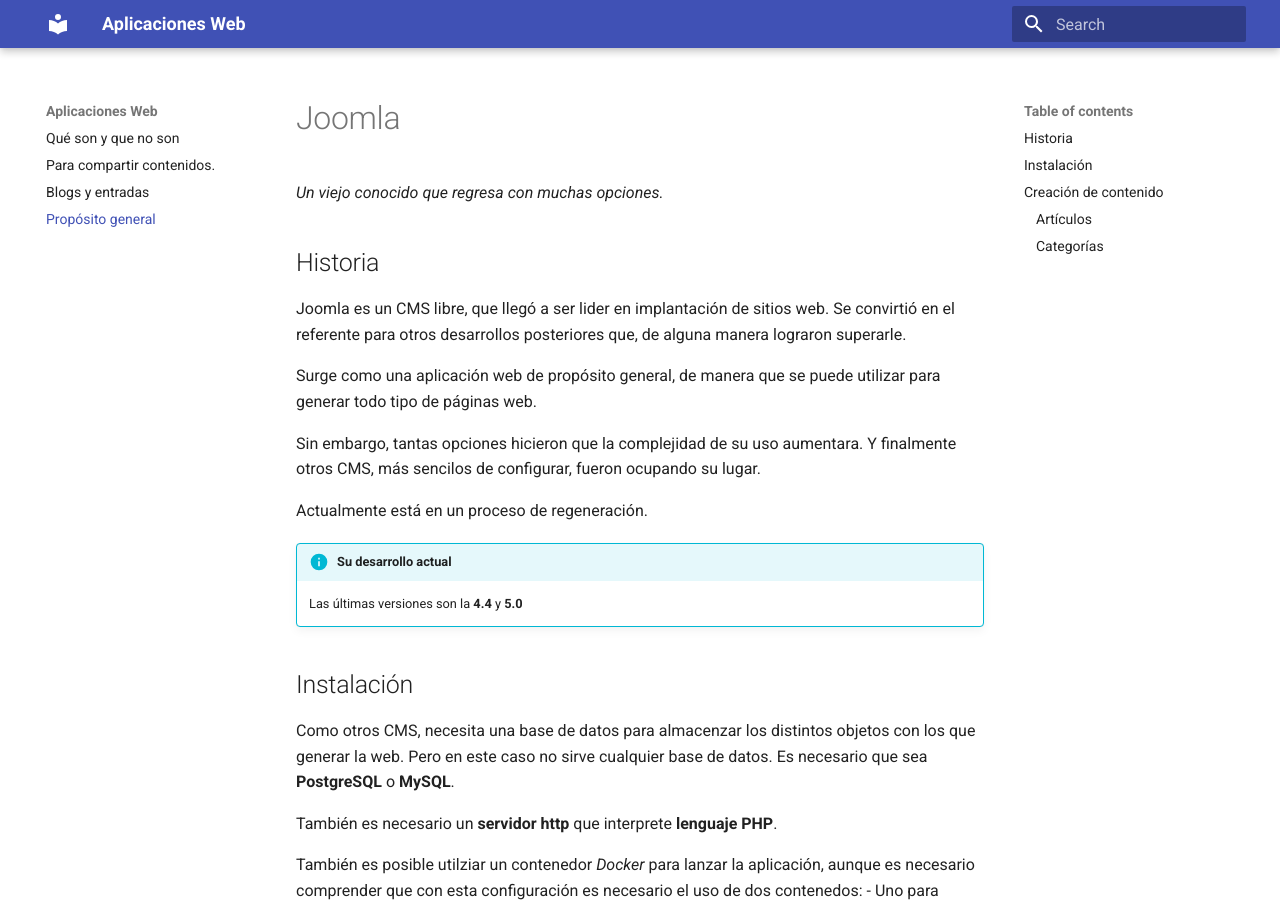
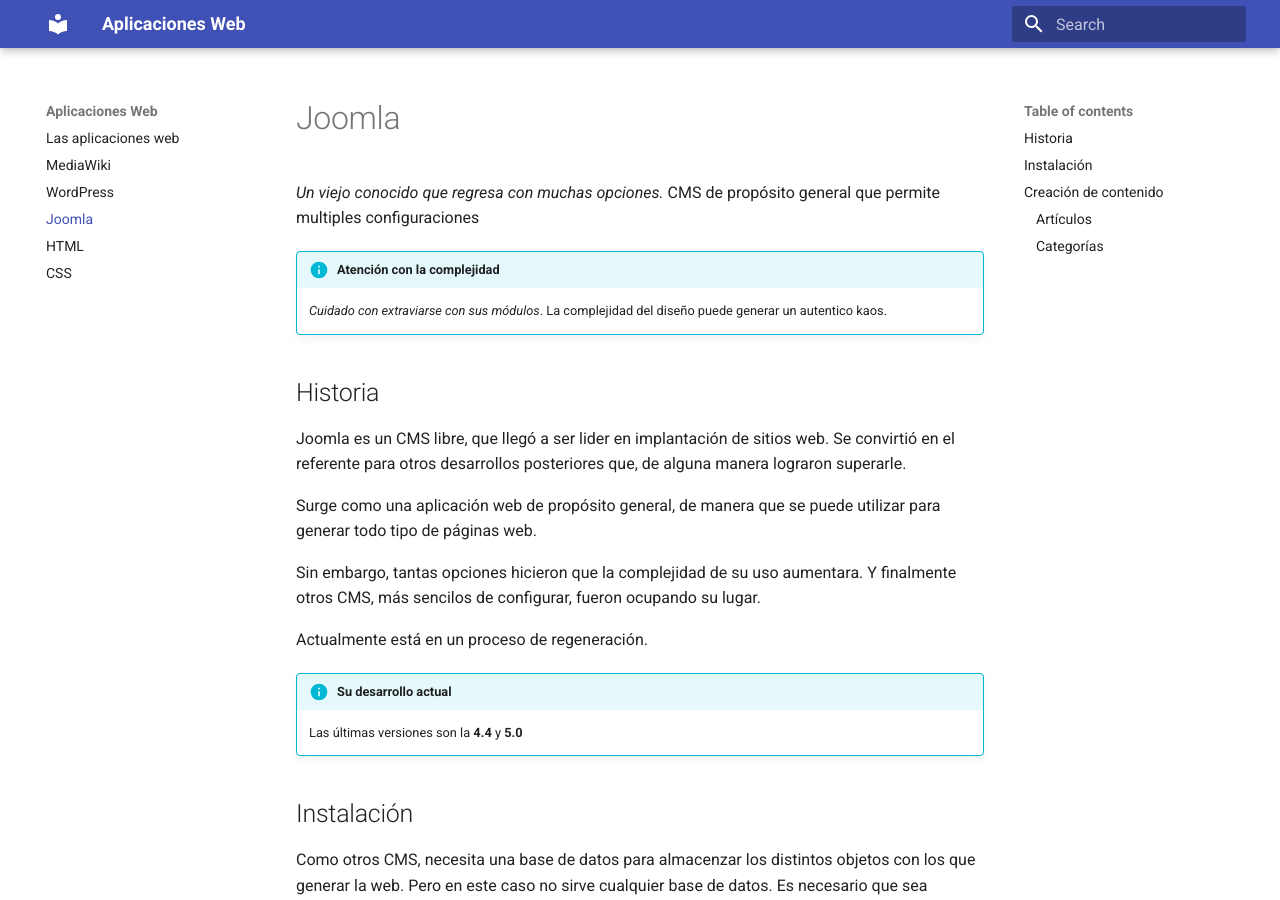
Before and after one commit to sever8a/awe, an MkDocs documentation site: the page built from appweb/joomla.md, in a window 1280 px wide and 900 px high. Built offline with MkDocs 1.6.1 and Material for MkDocs 9.7.7, drawn with Linux system fonts in a browser that asks for light colours.

Commit message:
con html inicial

```diff
--- a/appweb/joomla.md
+++ b/appweb/joomla.md
@@ -1,6 +1,10 @@
 # Joomla
 
 *Un viejo conocido que regresa con muchas opciones.*
+CMS de propósito general que permite multiples configuraciones
+
+!!! info "Atención con la complejidad"
+    *Cuidado con extraviarse con sus módulos*. La complejidad del diseño puede generar un autentico kaos.
 
 ## Historia
 
--- a/mkdocs.yml
+++ b/mkdocs.yml
@@ -7,10 +7,12 @@
 
 
 nav:
-    - "Qué son y que no son": "index.md"
-    - "Para compartir contenidos.": "mediawiki.md"
-    - "Blogs y entradas": "wordpress.md"
-    - "Propósito general": "joomla.md"
+    - "Las aplicaciones web": "index.md"
+    - "MediaWiki": "mediawiki.md"
+    - "WordPress": "wordpress.md"
+    - "Joomla": "joomla.md"
+    - "HTML": "html.md"
+    - "CSS": "css.md"
 
 theme:
     name: 'material'
```
Also changed, not shown: appweb/css.md (added, +6 -0 lines), appweb/html.md (added, +81 -0 lines).
